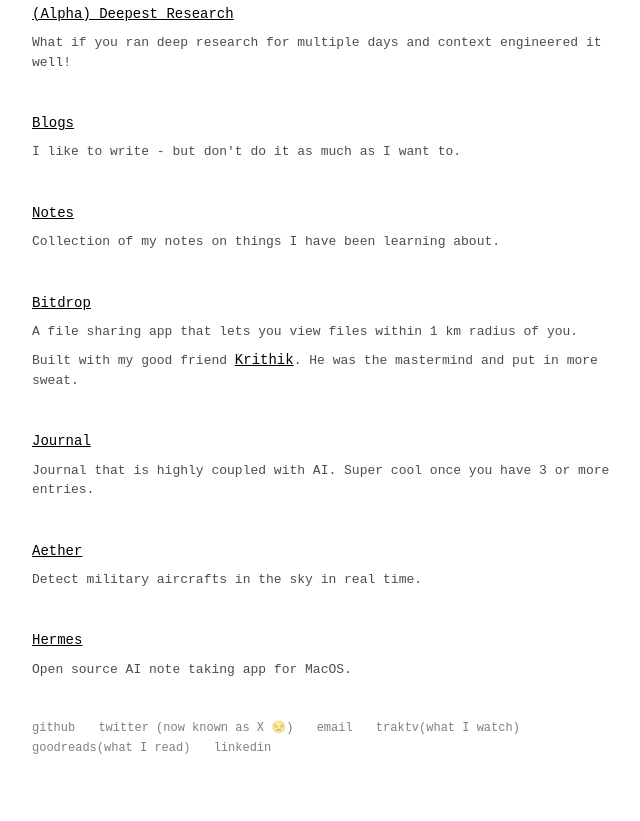
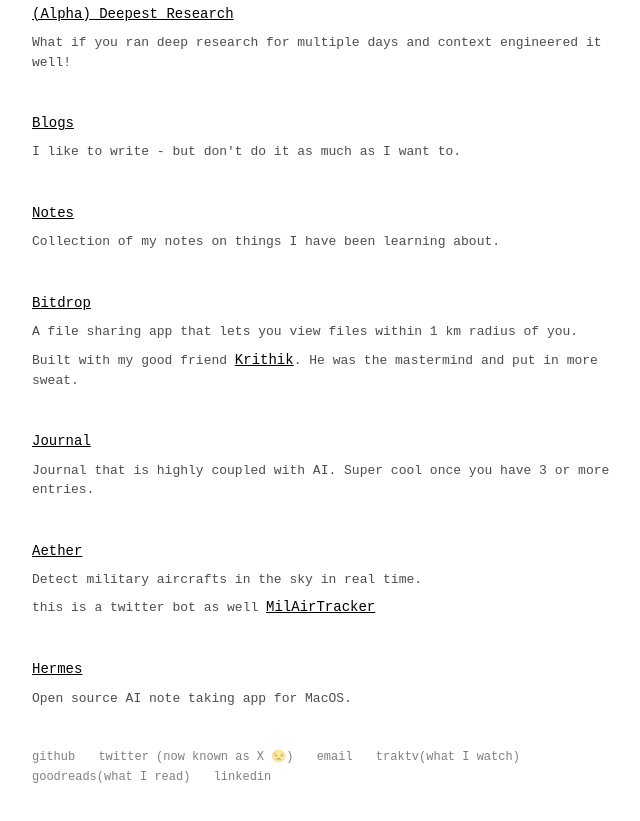
Before and after one commit to viraatdas/viraat-personal-website, a plain HTML site: page index.html in a window 1280 px wide. Shown: the part 857-1678 px from the top of the page, without its empty margins (308-948 px from the left). Drawn offline with Linux system fonts and the light colour scheme.

Commit message:
minor twitter deploy

```diff
--- a/index.html
+++ b/index.html
@@ -228,6 +228,7 @@
       <div class="project">
         <a href="https://aether.viraat.dev/" target="_blank">Aether</a>
           <p> Detect military aircrafts in the sky in real time.</p>
+          <p> this is a twitter bot as well <a href="https://x.com/MilAirTracker" target="_blank">MilAirTracker</a></p>
       </div>
 
       <div class="project">
```
